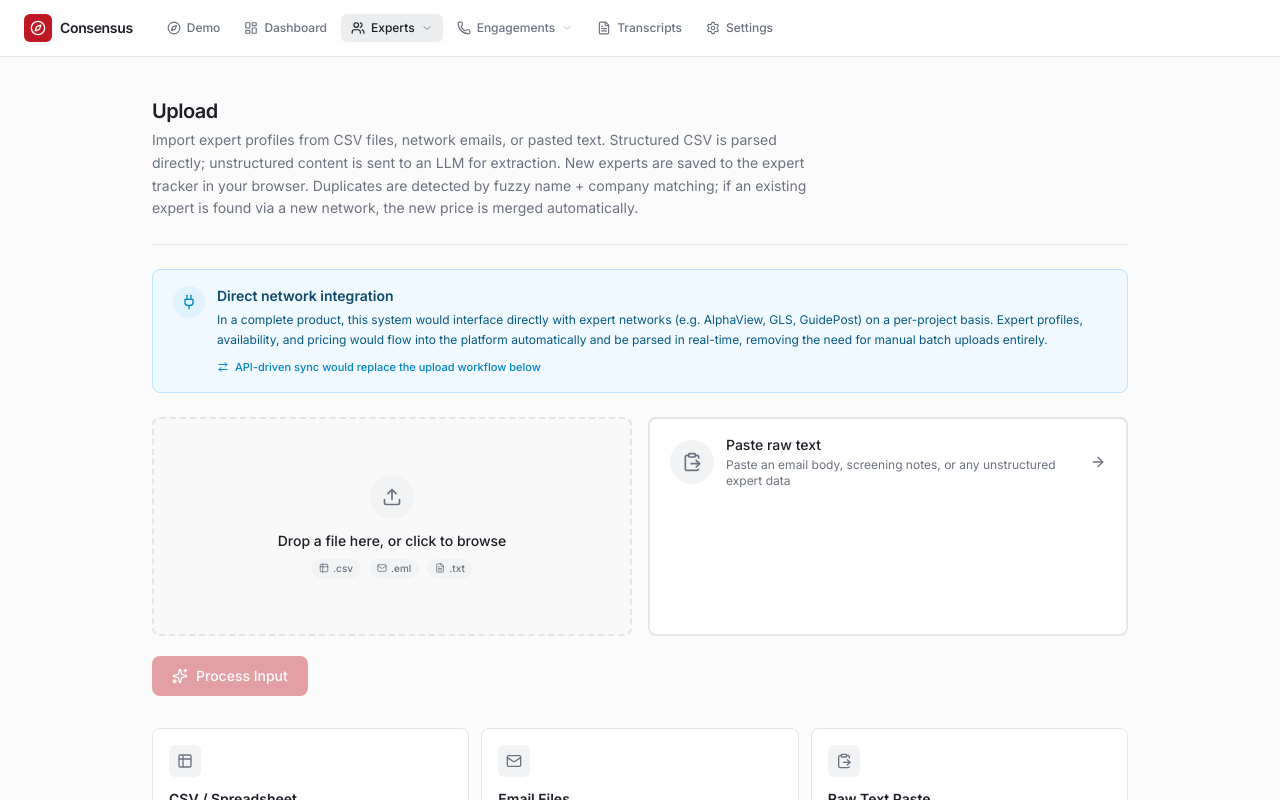
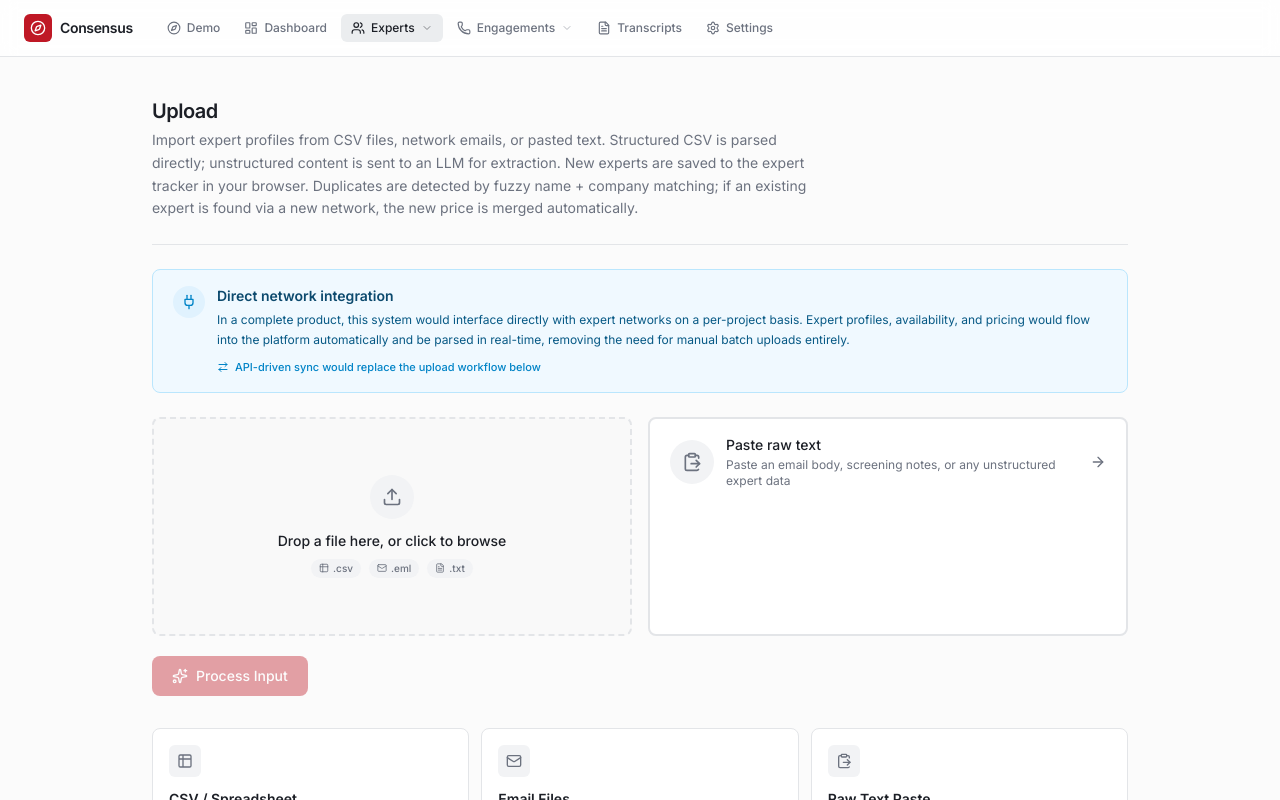
Before and after one commit to jh-hartley/expert_network_tool_mvp, a Next.js app: page /upload in a window 1280 px wide. Shown: the top 800 px of the page. Built offline with nearby package versions, Linux system fonts and the light colour scheme.

Commit message:
fix: clean up upload page message
Remove parenthetical example names for cleaner text.

```diff
--- a/app/upload/page.tsx
+++ b/app/upload/page.tsx
@@ -271,8 +271,7 @@ export default function UploadPage() {
             </p>
             <p className="mt-1 text-xs leading-relaxed text-sky-800">
               In a complete product, this system would interface directly with
-              expert networks (e.g. AlphaView, GLS, GuidePost) on a
-              per-project basis. Expert profiles, availability, and pricing
+              expert networks on a per-project basis. Expert profiles, availability, and pricing
               would flow into the platform automatically and be parsed in
               real-time, removing the need for manual batch uploads entirely.
             </p>
```
